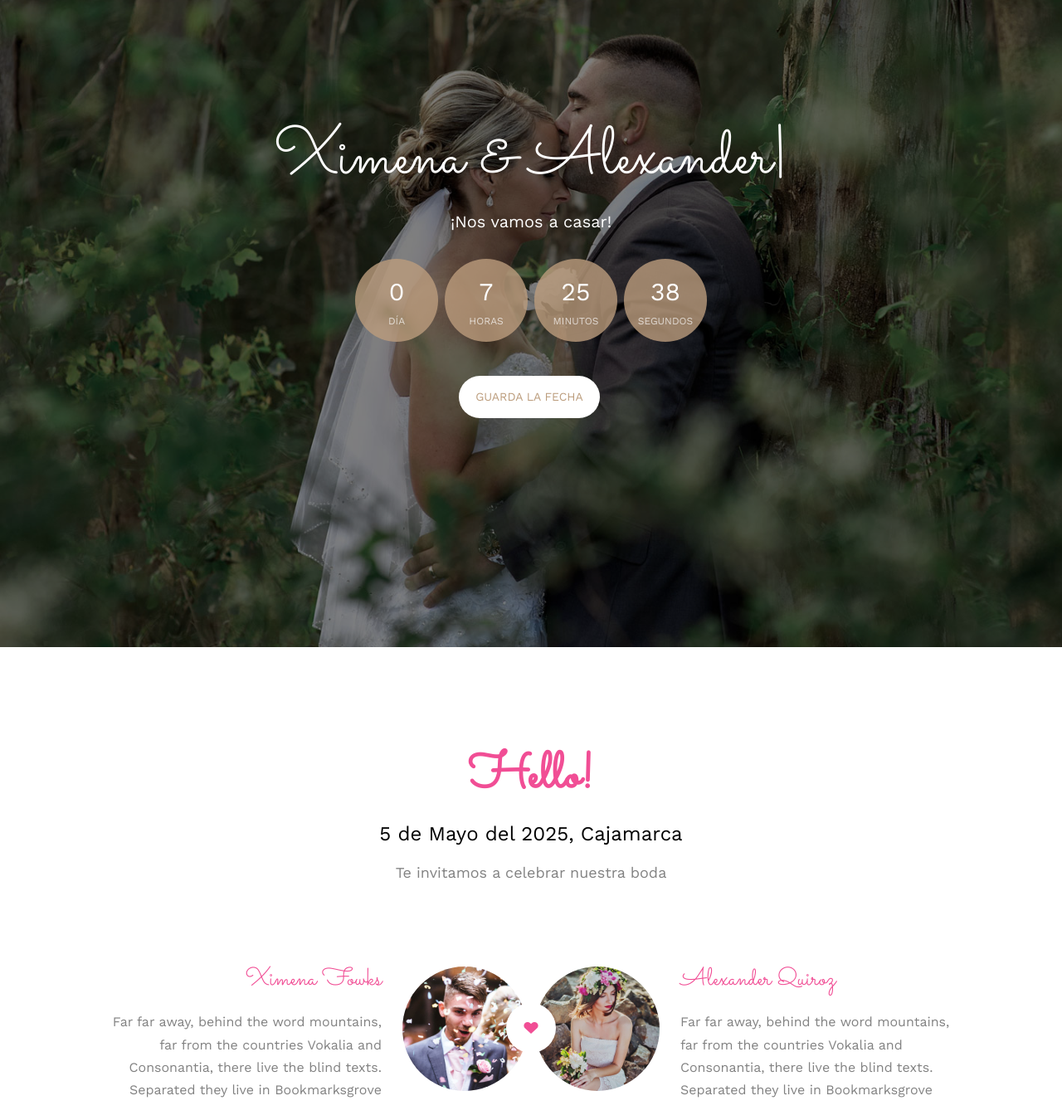
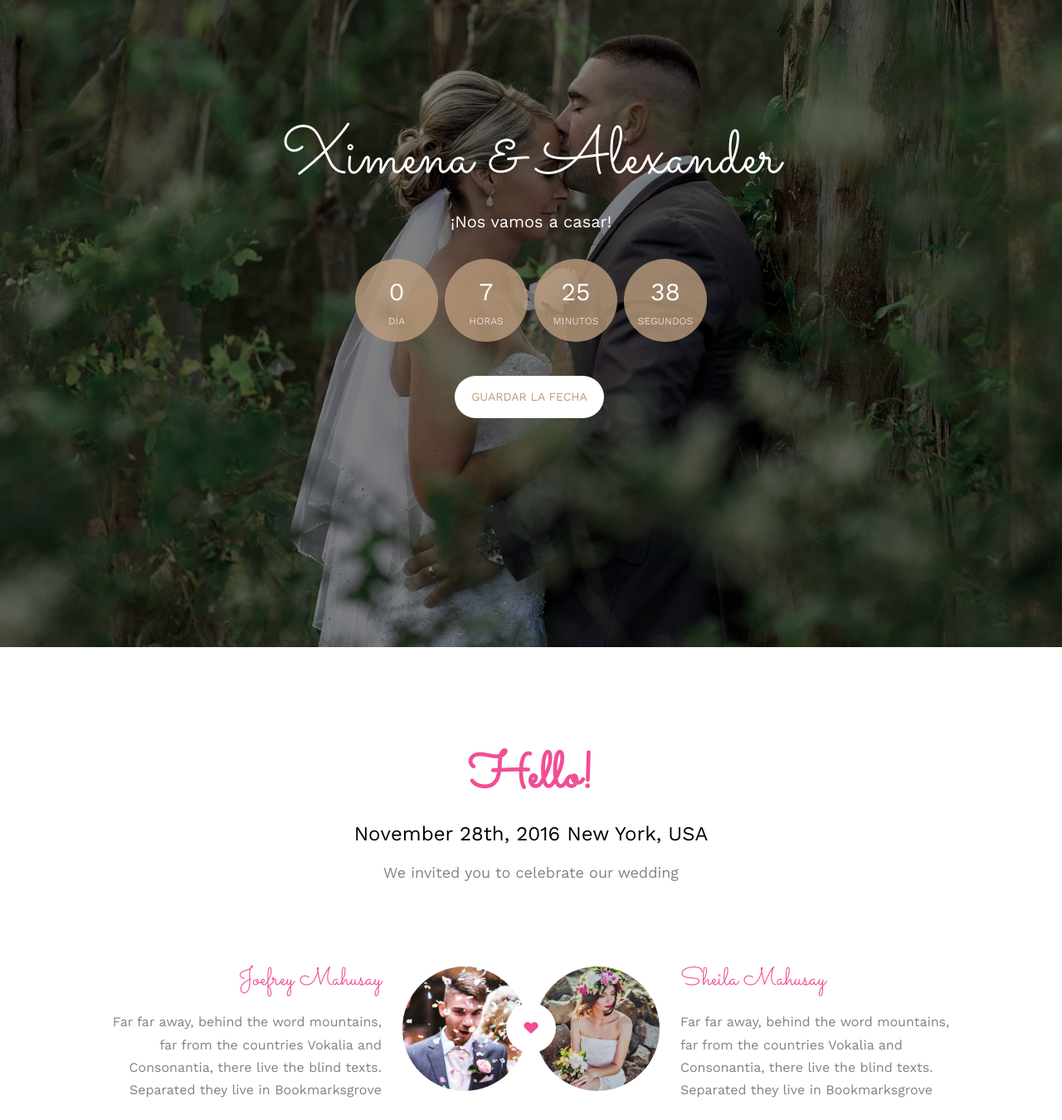
Before and after one commit to Be10/OurWedding, a plain HTML site: page index.html in a window 1280 px wide. Shown: the part 120-1470 px from the top of the page at 83% size. Drawn offline with nearby package versions, Linux system fonts and the light colour scheme; files whose address does not match are found by name.

Commit message:
Update index.html

```diff
--- a/index.html
+++ b/index.html
@@ -113,10 +113,10 @@
 				<div class="col-md-8 col-md-offset-2 text-center">
 					<div class="display-t">
 						<div class="display-tc animate-box" data-animate-effect="fadeIn">
-							<h1>Ximena &amp; Alexander|</h1>
+							<h1>Ximena &amp; Alexander</h1>
 							<h2>¡Nos vamos a casar!</h2>
 							<div class="simply-countdown simply-countdown-one"></div>
-							<p><a href="#" class="btn btn-default btn-sm">Guarda la fecha</a></p>
+							<p><a href="#" class="btn btn-default btn-sm">Guardar la Fecha</a></p>
 						</div>
 					</div>
 				</div>
@@ -129,8 +129,8 @@
 			<div class="row">
 				<div class="col-md-8 col-md-offset-2 text-center fh5co-heading animate-box">
 					<h2>Hello!</h2>
-					<h3>5 de Mayo del 2025, Cajamarca</h3>
-					<p>Te invitamos a celebrar nuestra boda</p>
+					<h3>November 28th, 2016 New York, USA</h3>
+					<p>We invited you to celebrate our wedding</p>
 				</div>
 			</div>
 			<div class="couple-wrap animate-box">
@@ -139,7 +139,7 @@
 						<img src="images/groom.jpg" alt="groom" class="img-responsive">
 					</div>
 					<div class="desc-groom">
-						<h3>Ximena Fowks</h3>
+						<h3>Joefrey Mahusay</h3>
 						<p>Far far away, behind the word mountains, far from the countries Vokalia and Consonantia, there live the blind texts. Separated they live in Bookmarksgrove</p>
 					</div>
 				</div>
@@ -149,7 +149,7 @@
 						<img src="images/bride.jpg" alt="groom" class="img-responsive">
 					</div>
 					<div class="desc-bride">
-						<h3>Alexander Quiroz</h3>
+						<h3>Sheila Mahusay</h3>
 						<p>Far far away, behind the word mountains, far from the countries Vokalia and Consonantia, there live the blind texts. Separated they live in Bookmarksgrove</p>
 					</div>
 				</div>
```
